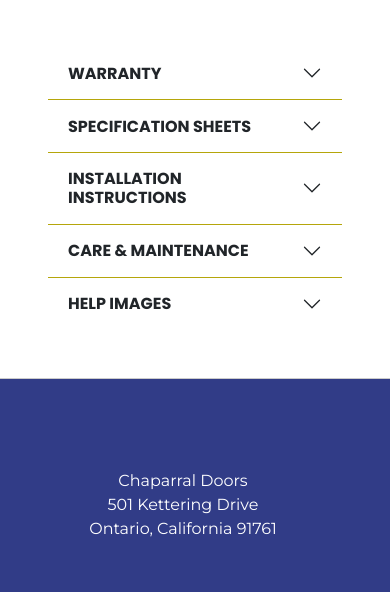
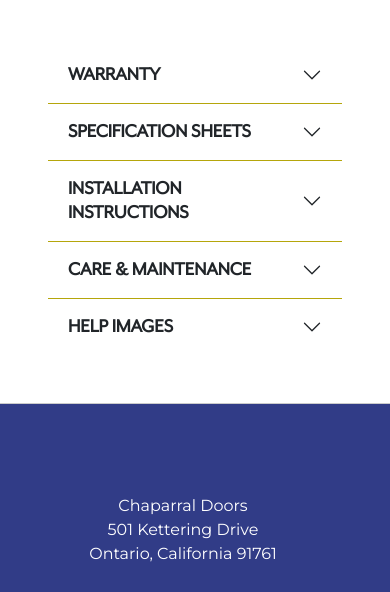
Before and after one commit to Exceed-Digital-Solutions/Chaparral.github.io, a PHP site: page /resources.html in a window 390 px wide. Shown: the part 254-846 px from the top of the page. Run offline with PHP 8.4, Linux system fonts and the light colour scheme; some web fonts are replaced.

Commit message:
resources upd

```diff
--- a/css/styles.css
+++ b/css/styles.css
@@ -123,6 +123,9 @@ html,body
 .eaves-700{
   font-family: 'Mr Eaves XL';
   font-weight: 700;
+}
+.fw-500{
+  font-weight: 500;
 }
 /*FONTS END*/
 
--- a/resources.html
+++ b/resources.html
@@ -46,7 +46,7 @@
                 <div class="row d-flex align-items-start justify-content-center">
 
                   <div class="col-md-4 resources-bg h-100 d-flex justify-content-center align-items-center pt-5">
-                    <h2 class="text-black mt-5 pt-md-5 mx-auto poppins display-5 resources-height">Resources</h2>
+                    <h2 class="text-black mt-5 pt-md-5 mx-auto poppins display-7 fw-bold resources-height">RESOURCES</h2>
                   </div>
 
                       <div class="h-100 col-md-8 d-flex justify-content-center flex-column align-items-lg-center catalogue-gap mt-md-5 p-5">
@@ -54,7 +54,7 @@
                             <div class="accordion accordion-flush" id="resourcesAccordion">
                                 <div name="warranty" class="accordion-item">
                                   <h2 class="accordion-header" id="flush-headingOne">
-                                    <button class="accordion-button collapsed poppins-700" type="button" data-bs-toggle="collapse" data-bs-target="#flush-collapseOne" aria-expanded="false" aria-controls="flush-collapseOne">
+                                    <button class="accordion-button collapsed eaves fw-bold fs-5" type="button" data-bs-toggle="collapse" data-bs-target="#flush-collapseOne" aria-expanded="false" aria-controls="flush-collapseOne">
                                       WARRANTY
                                     </button>
                                   </h2>
@@ -70,7 +70,7 @@
 
                                 <div name="specification sheets" class="accordion-item">
                                   <h2 class="accordion-header" id="flush-headingTwo">
-                                    <button class="accordion-button collapsed poppins-700" type="button" data-bs-toggle="collapse" data-bs-target="#flush-collapseTwo" aria-expanded="false" aria-controls="flush-collapseTwo">
+                                    <button class="accordion-button collapsed eaves fw-bold fs-5" type="button" data-bs-toggle="collapse" data-bs-target="#flush-collapseTwo" aria-expanded="false" aria-controls="flush-collapseTwo">
                                       SPECIFICATION SHEETS
                                     </button>
                                   </h2>
@@ -82,7 +82,7 @@
 
                                       <div name="CONTEMPORARY" class="accordion-item accordion-ml">
                                         <h2 class="accordion-header" id="contemporary-flush-heading">
-                                          <button class="accordion-button collapsed poppins-700" type="button" data-bs-toggle="collapse" data-bs-target="#contemporary-flush-collapse" aria-expanded="false" aria-controls="contemporary-flush-collapse">
+                                          <button class="accordion-button collapsed eaves fw-bold fs-5" type="button" data-bs-toggle="collapse" data-bs-target="#contemporary-flush-collapse" aria-expanded="false" aria-controls="contemporary-flush-collapse">
                                             CONTEMPORARY CLOSET DOORS
                                           </button>
                                         </h2>
@@ -100,7 +100,7 @@
 
                                       <div name="TRADITIONAL" class="accordion-item accordion-ml">
                                         <h2 class="accordion-header" id="traditional-flush-heading">
-                                          <button class="accordion-button collapsed poppins-700" type="button" data-bs-toggle="collapse" data-bs-target="#traditional-flush-collapse" aria-expanded="false" aria-controls="traditional-flush-collapse">
+                                          <button class="accordion-button collapsed eaves fw-bold fs-5" type="button" data-bs-toggle="collapse" data-bs-target="#traditional-flush-collapse" aria-expanded="false" aria-controls="traditional-flush-collapse">
                                             TRADITIONAL SLIDING CLOSET DOORS
                                           </button>
                                         </h2>
@@ -157,7 +157,7 @@
 
                                       <div name="FRAMED WALL" class="accordion-item accordion-ml">
                                         <h2 class="accordion-header" id="traditional-flush-heading">
-                                          <button class="accordion-button collapsed poppins-700" type="button" data-bs-toggle="collapse" data-bs-target="#framed-flush-collapse" aria-expanded="false" aria-controls="framed-flush-collapse">
+                                          <button class="accordion-button collapsed eaves fw-bold fs-5" type="button" data-bs-toggle="collapse" data-bs-target="#framed-flush-collapse" aria-expanded="false" aria-controls="framed-flush-collapse">
                                             FRAMED WALL MIRRORS
                                           </button>
                                         </h2>
@@ -170,8 +170,8 @@
                                             </div>
 
                                             <div class="d-flex flex-column mb-3">
-                                              <b>Arqadia Black 2 | Item #80519</b>
-                                              <a href="Files/Specification Sheets_Framed Wall Mirrors/Arcadia Black 2__Item80519.pdf" download target="_blank"><button type="button" class="mx-sm-4 btn btn-primary btn-lg px-5 custom-button">DOWNLOAD SPEC SHEET</button></a>
+                                              <b>Arqadia Black 2 | Item #91579</b>
+                                              <a href="Files/Specification Sheets_Framed Wall Mirrors/Black_NEW_Item91579.pdf" download target="_blank"><button type="button" class="mx-sm-4 btn btn-primary btn-lg px-5 custom-button">DOWNLOAD SPEC SHEET</button></a>
                                             </div>
 
                                             <div class="d-flex flex-column mb-3">
@@ -206,7 +206,7 @@
 
                                             <div class="d-flex flex-column mb-3">
                                               <b>Ferrosa Pewter 2” | Item #575252</b>
-                                              <a href="Files/Specification Sheets_Framed Wall Mirrors/" download target="_blank"><button type="button" class="mx-sm-4 btn btn-primary btn-lg px-5 custom-button">DOWNLOAD SPEC SHEET</button></a>
+                                              <a href="Files/Specification Sheets_Framed Wall Mirrors/Ferrosa 2__Item575252.pdf" download target="_blank"><button type="button" class="mx-sm-4 btn btn-primary btn-lg px-5 custom-button">DOWNLOAD SPEC SHEET</button></a>
                                             </div>
 
                                             <div class="d-flex flex-column mb-3">
@@ -215,8 +215,8 @@
                                             </div>
 
                                             <div class="d-flex flex-column mb-3">
-                                              <b>White | Item #550286</b>
-                                              <a href="Files/Specification Sheets_Framed Wall Mirrors/White_Item550286.pdf" download target="_blank"><button type="button" class="mx-sm-4 btn btn-primary btn-lg px-5 custom-button">DOWNLOAD SPEC SHEET</button></a>
+                                              <b>White | Item #91581</b>
+                                              <a href="Files/Specification Sheets_Framed Wall Mirrors/White_NEW_Item91581.pdf" download target="_blank"><button type="button" class="mx-sm-4 btn btn-primary btn-lg px-5 custom-button">DOWNLOAD SPEC SHEET</button></a>
                                             </div>
                                             </div>
                                         </div>
@@ -229,7 +229,7 @@
 
                                 <div name="technical data" class="accordion-item">
                                   <h2 class="accordion-header" id="flush-headingFour">
-                                    <button class="accordion-button collapsed poppins-700" type="button" data-bs-toggle="collapse" data-bs-target="#flush-collapseFour" aria-expanded="false" aria-controls="flush-collapseFour">
+                                    <button class="accordion-button collapsed eaves fw-bold fs-5" type="button" data-bs-toggle="collapse" data-bs-target="#flush-collapseFour" aria-expanded="false" aria-controls="flush-collapseFour">
                                       INSTALLATION INSTRUCTIONS
                                     </button>
                                   </h2>
@@ -250,7 +250,7 @@
 
                                 <div name="care and maintenance" class="accordion-item">
                                   <h2 class="accordion-header" id="flush-headingThree">
-                                    <button class="accordion-button collapsed poppins-700" type="button" data-bs-toggle="collapse" data-bs-target="#flush-collapseThree" aria-expanded="false" aria-controls="flush-collapseThree">
+                                    <button class="accordion-button collapsed eaves fw-bold fs-5" type="button" data-bs-toggle="collapse" data-bs-target="#flush-collapseThree" aria-expanded="false" aria-controls="flush-collapseThree">
                                       CARE & MAINTENANCE
                                     </button>
                                   </h2>
@@ -271,7 +271,7 @@
 
                                 <div name="help images" class="accordion-item">
                                   <h2 class="accordion-header" id="flush-headingFive">
-                                    <button class="accordion-button collapsed poppins-700" type="button" data-bs-toggle="collapse" data-bs-target="#flush-collapseFive" aria-expanded="false" aria-controls="flush-collapseFive">
+                                    <button class="accordion-button collapsed eaves fw-bold fs-5" type="button" data-bs-toggle="collapse" data-bs-target="#flush-collapseFive" aria-expanded="false" aria-controls="flush-collapseFive">
                                       HELP IMAGES
                                     </button>
                                   </h2>
@@ -290,21 +290,6 @@
                                       <div class="d-flex flex-column mb-3">
                                         <b>700 Series Frame Handle Feature</b>
                                         <img src="Files/Help Images/700 Series Frame Handle Feature_01.jpg" class="mx-5" alt="" style="width:40%;">
-                                      </div>
-
-                                      <div class="d-flex flex-column mb-3">
-                                        <b>851 Finished Opening</b>
-                                        <img src="Files/Help Images/851 Finished Opening_3.jpg" class="mx-5" alt="" style="width:40%;">
-                                      </div>
-
-                                      <div class="d-flex flex-column mb-3">
-                                        <b>851 Satin Silver Detailed Hardware View Set</b>
-                                        <img src="Files/Help Images/851 Satin Silver Detailed Hardware View Set_01 2.jpg" class="mx-5" alt="" style="width:40%;">
-                                      </div>
-
-                                      <div class="d-flex flex-column mb-3">
-                                        <b>851 Top Track Detailed Hardware View</b>
-                                        <img src="Files/Help Images/851 top track Detailed Hardware view_01.jpg" class="mx-5" alt="" style="width:40%;">
                                       </div>
 
                                       <div class="d-flex flex-column mb-3">
```
Also changed, not shown: products.html (+8 -8 lines), 2 other files.
